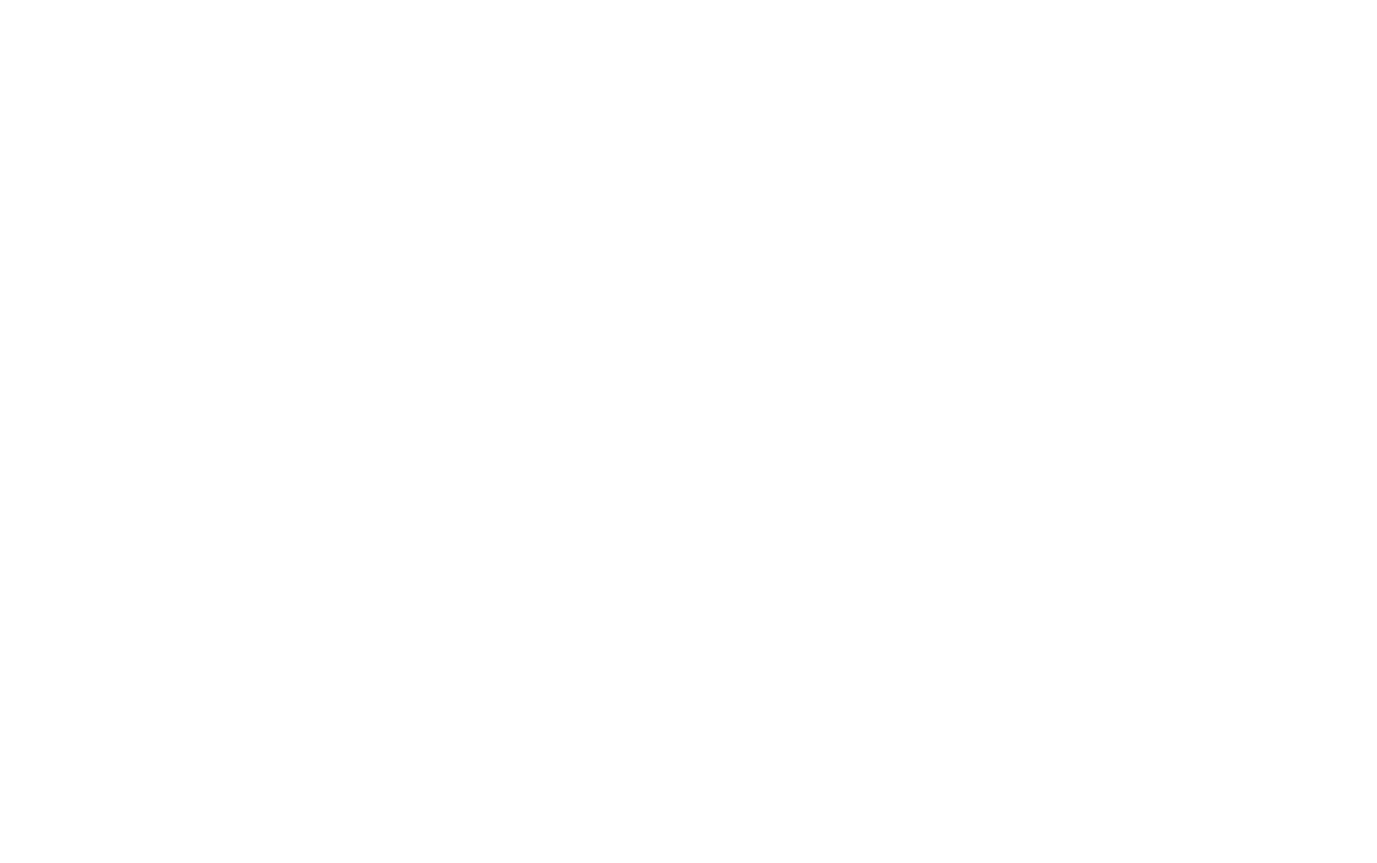
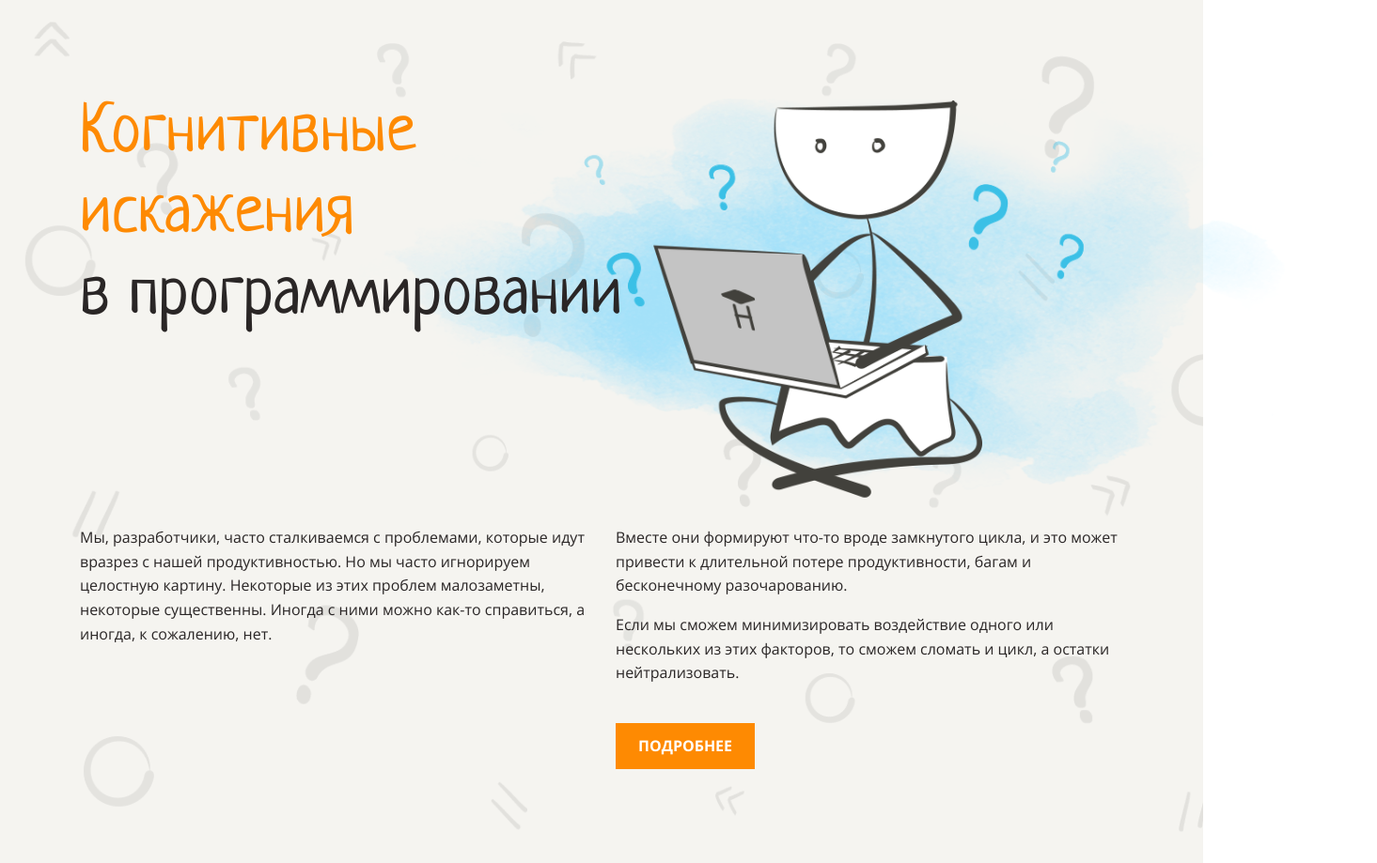
Before and after one commit to Teihden/layout-designer-project-58, a website: page src/index.html in a window 1280 px wide. Shown: the whole page at 94% size, 1465 px wide, since content can reach past the window. Before the commit the page ends 800 px from the top, so only its background shows below. Drawn offline with Linux system fonts and the light colour scheme.

Commit message:
Third step

```diff
--- a/src/index.html
+++ b/src/index.html
@@ -2,7 +2,7 @@
 <html lang="ru">
 
 <head>
-    <meta charset="UTF-8">
+    <meta charset="UTF-8" />
     <meta name="viewport" content="width=device-width, initial-scale=1.0">
     <meta http-equiv="X-UA-Compatible" content="ie=edge">
     <title>Когнитивные искажения (nyrow)</title>
@@ -10,9 +10,34 @@
 </head>
 
 <body>
-
-    <header>
-        <div></div>
+    <header class="sc bg-light">
+        <div class="ct">
+            <h1 class="h h-align-left">
+                <span class="tx-primary">Когнитивные<br>
+                    искажения<br></span>
+                в программировании
+            </h1>
+            <div class="cl">
+                <p>
+                    Мы, разработчики, часто сталкиваемся с проблемами, которые идут
+                    вразрез с нашей продуктивностью. Но мы часто игнорируем целостную
+                    картину. Некоторые из этих проблем малозаметны, некоторые
+                    существенны. Иногда с ними можно как-то справиться, а иногда, к
+                    сожалению, нет.
+                </p>
+                <p>
+                    Вместе они формируют что-то вроде замкнутого цикла, и это может
+                    привести к длительной потере продуктивности, багам и бесконечному
+                    разочарованию.
+                </p>
+                <p>
+                    Если мы сможем минимизировать воздействие одного или нескольких из
+                    этих факторов, то сможем сломать и цикл, а остатки нейтрализовать.
+                </p>
+                <a class="bn-detail bn-primary tx-white" href="#">подробнее</a>
+            </div>
+            <img class="img-main" src="../assets/images/main.png" alt="main">
+        </div>
     </header>
 
     <main>
@@ -39,10 +64,7 @@
         </section>
     </main>
 
-    <footer>
-
-    </footer>
-
+    <footer></footer>
 </body>
 
 </html>
--- a/src/styles/style.css
+++ b/src/styles/style.css
@@ -1,11 +1,11 @@
 @font-face {
-  font-family: "Open Sans", sans-serif;
-  src: url("assets/fonts/OpenSans-VariableFont_wdth,wght.ttf");
+  font-family: "Open Sans";
+  src: url("../../assets/fonts/OpenSans-VariableFont_wdth,wght.ttf");
 }
 
 @font-face {
-  font-family: Neucha, cursive;
-  src: url("assets/fonts/Neucha-Regular.ttf");
+  font-family: Neucha;
+  src: url("../../assets/fonts/Neucha-Regular.ttf");
 }
 
 :root {
@@ -21,25 +21,103 @@
 }
 
 body {
+  margin: 0;
+
   color: var(--dark);
   font: 16px/1.6em "Open Sans", sans-serif;
 }
 
 .h {
+  margin-top: 0;
+
+  font-weight: 400;
   font-family: Neucha, cursive;
   line-height: 1.2em;
 }
 
-h1 { font-size: 72px; }
+h1 {
+  margin-bottom: 185px;
+
+  font-size: 72px;
+}
 
 h2 { font-size: 60px; }
 
 h3 { font-size: 34px; }
 
+.h-align-left { text-align: left; }
+
 .sc {
+  position: relative;
+
   padding: 100px 0;
-
-  text-align: center;
 }
 
-div { width: 1110; }
+.ct {
+  position: relative;
+
+  width: 1110px;
+
+  margin: 0 auto;
+}
+
+.bg-light::before {
+  content: "";
+
+  position: absolute;
+  top: 0;
+  left: 0;
+  z-index: -20;
+
+  width: 100%;
+  height: 100%;
+
+  background-image: url("../../assets/images/background.png");
+  background-repeat: no-repeat;
+  background-size: cover;
+  opacity: 0.1;
+}
+
+.bg-light {
+  z-index: -30;
+
+  background-color: var(--light);
+}
+
+.img-main {
+  position: absolute;
+  top: -55px;
+  right: -270px;
+  z-index: -10;
+
+  height: 525px;
+}
+
+.cl {
+  column-count: 2;
+  column-gap: 30px;
+}
+
+.bn-detail {
+  display: block;
+  width: fit-content;
+
+  margin-top: 40px;
+  padding: 12px 24px;
+}
+
+.bn-primary {
+  font-weight: 700;
+  text-transform: uppercase;
+  text-decoration: none;
+
+  background: var(--primary);
+}
+
+.tx-primary { color: var(--primary); }
+
+.tx-white { color: var(--white); }
+
+p:first-of-type {
+  break-after: column;
+}
```
